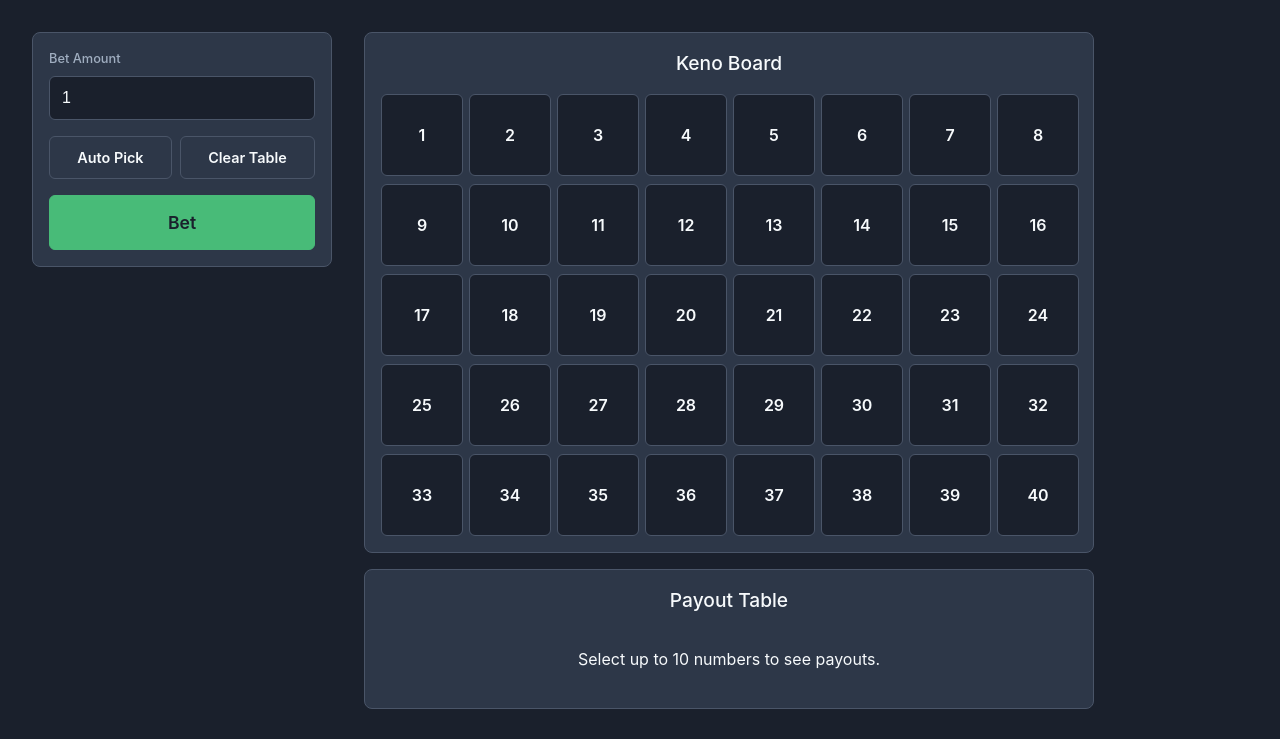
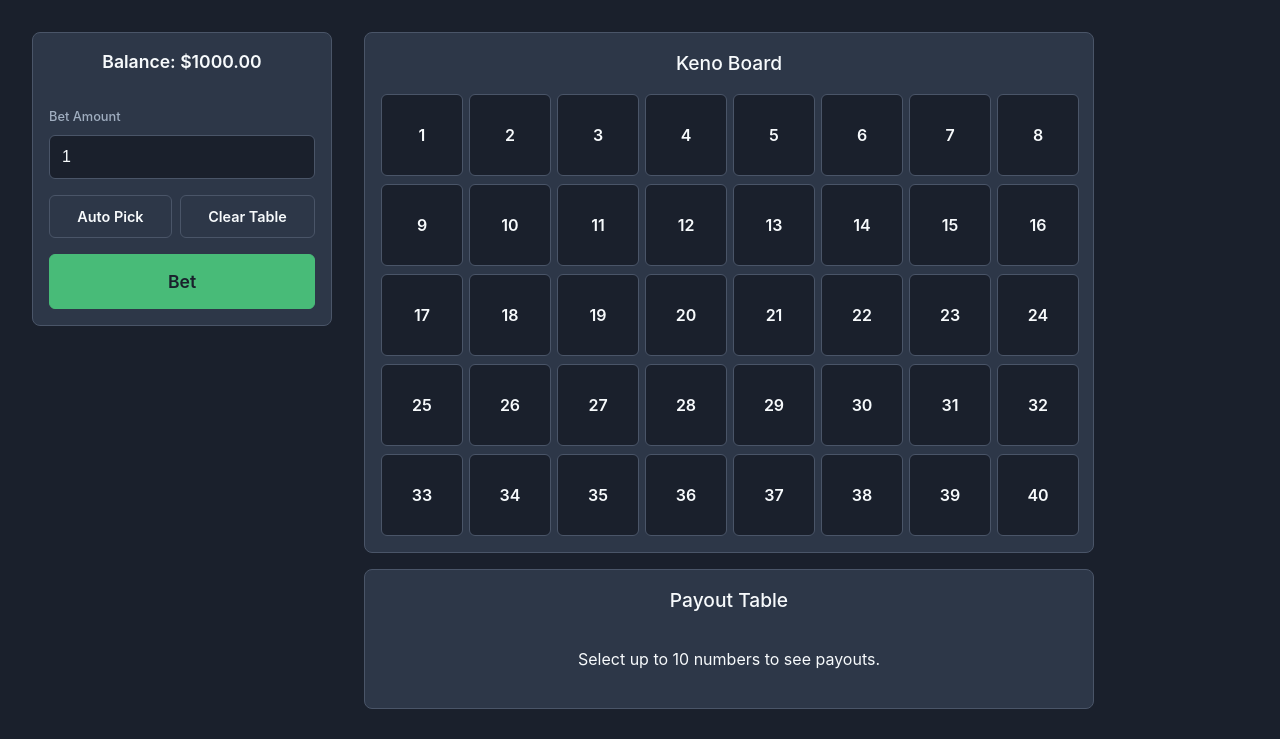
Before and after one commit to weirdspin/luckykeno, a React (Vite) app in the folder luckykeno/: page / in a window 1280 px wide. Shown: the top 739 px of the page. Built offline with nearby package versions, Linux system fonts and the light colour scheme.

Commit message:
Feat: Display balance above bet amount in BetControls

```diff
--- a/luckykeno/src/App.jsx
+++ b/luckykeno/src/App.jsx
@@ -149,6 +149,7 @@ function App() {
       <div className="main-layout">
         <div className="left-column">
           <BetControls
+            balance={balance}
             betAmount={betAmount}
             onBetAmountChange={setBetAmount}
             onAutoPick={handleAutoPick}
--- a/luckykeno/src/components/BetControls.css
+++ b/luckykeno/src/components/BetControls.css
@@ -1,3 +1,11 @@
+.balance-display {
+    text-align: center;
+    font-size: 1.1rem; /* Matches .btn-primary font-size */
+    font-weight: 600;  /* Matches .btn font-weight */
+    color: #f7fafc;   /* Light color for visibility against dark background */
+    margin-bottom: 1rem;
+}
+
 .bet-controls {
     display: flex;
     flex-direction: column;
--- a/luckykeno/src/components/BetControls.jsx
+++ b/luckykeno/src/components/BetControls.jsx
@@ -1,6 +1,7 @@
 import './BetControls.css';
 
 function BetControls({
+  balance,
   betAmount,
   onBetAmountChange,
   onAutoPick,
@@ -9,6 +10,10 @@ function BetControls({
 }) {
   return (
     <div className="bet-controls">
+
+      <div className="balance-display">
+        Balance: ${balance.toFixed(2)}
+      </div>
 
       <div className="control-group">
         <label htmlFor="bet-amount">Bet Amount</label>
```
